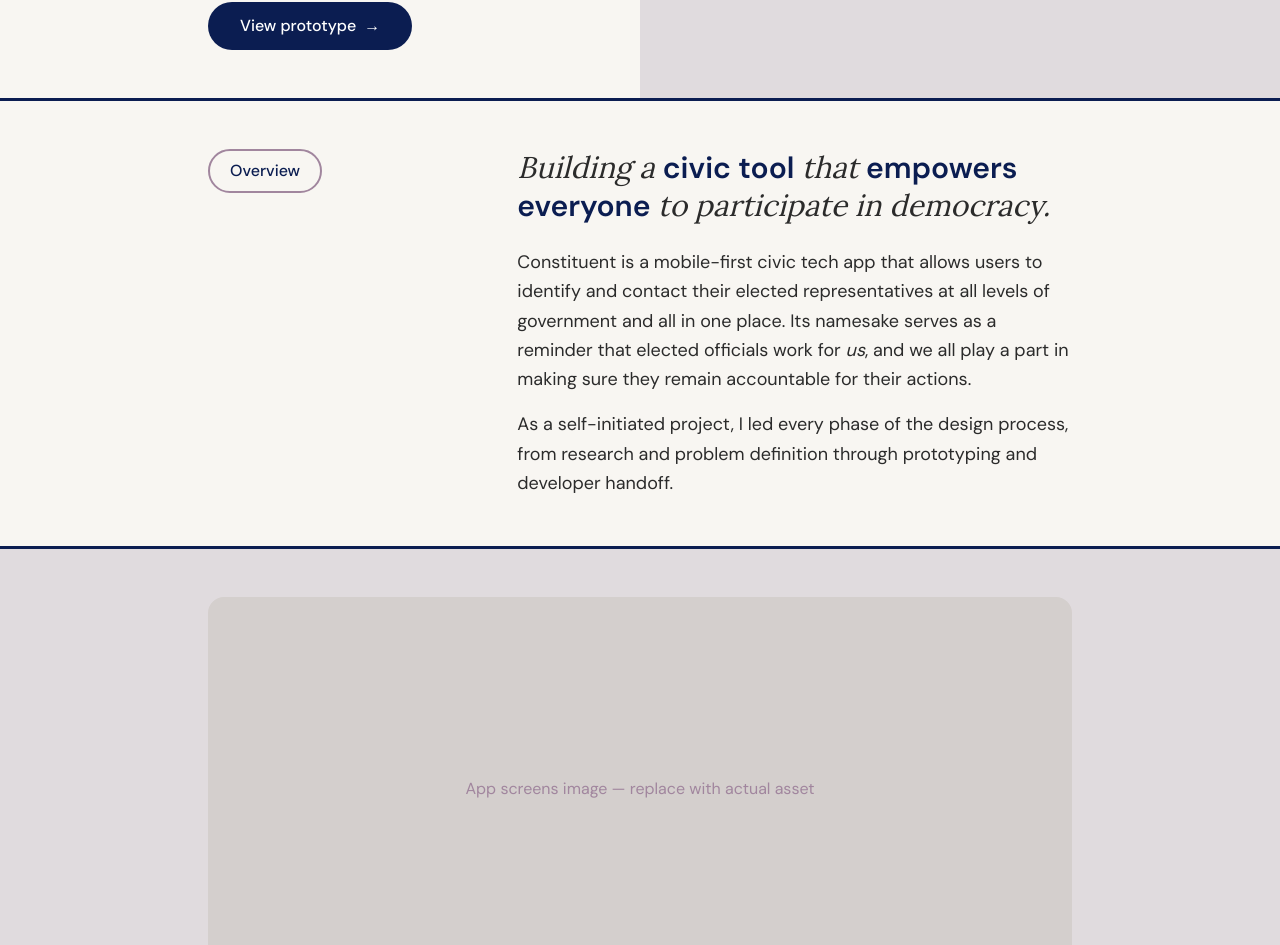
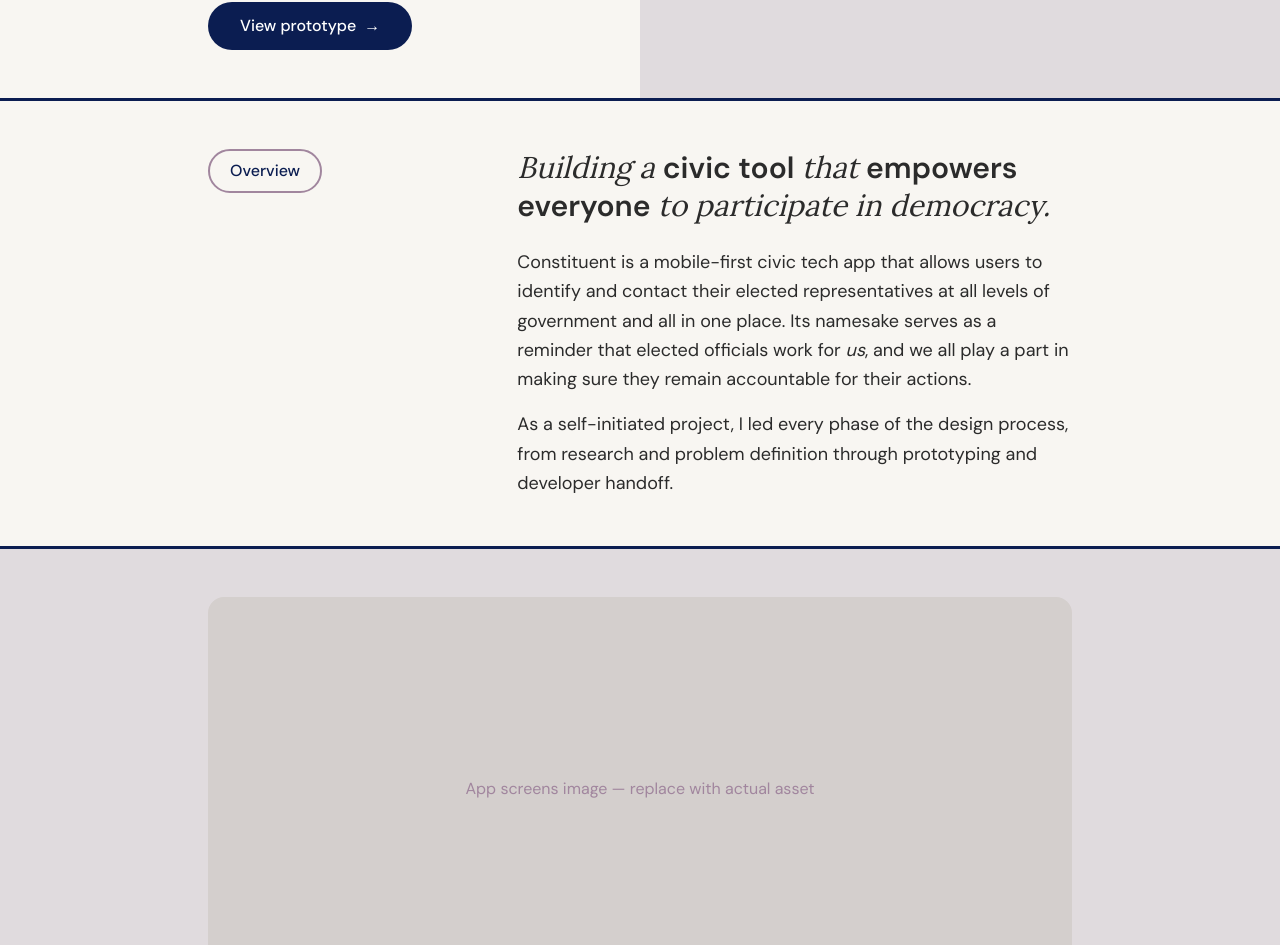
Before and after one commit to 1samanthacheng/portfolio, a Next.js app: page /constituent in a window 1280 px wide. Shown: the part 1044-1989 px from the top of the page. Built offline with nearby package versions, Linux system fonts and the light colour scheme.

Commit message:
Update page.tsx

```diff
--- a/app/constituent/page.tsx
+++ b/app/constituent/page.tsx
@@ -393,9 +393,9 @@ export default function ConstituentPage() {
           <div className="space-y-6">
             <h2 className="text-2xl md:text-3xl leading-tight">
               <span className="font-serif italic" style={{ color: '#2B2B2B' }}>Building a </span>
-              <span className="font-sans font-semibold" style={{ color: '#0B1D51' }}>civic tool </span>
+              <span className="font-sans font-semibold" style={{ color: '#2B2B2B' }}>civic tool </span>
               <span className="font-serif italic" style={{ color: '#2B2B2B' }}>that </span>
-              <span className="font-sans font-semibold" style={{ color: '#0B1D51' }}>empowers everyone </span>
+              <span className="font-sans font-semibold" style={{ color: '#2B2B2B' }}>empowers everyone </span>
               <span className="font-serif italic" style={{ color: '#2B2B2B' }}>to participate in democracy.</span>
             </h2>
             <div className="space-y-4 text-lg leading-relaxed" style={{ color: '#2B2B2B' }}>
```
